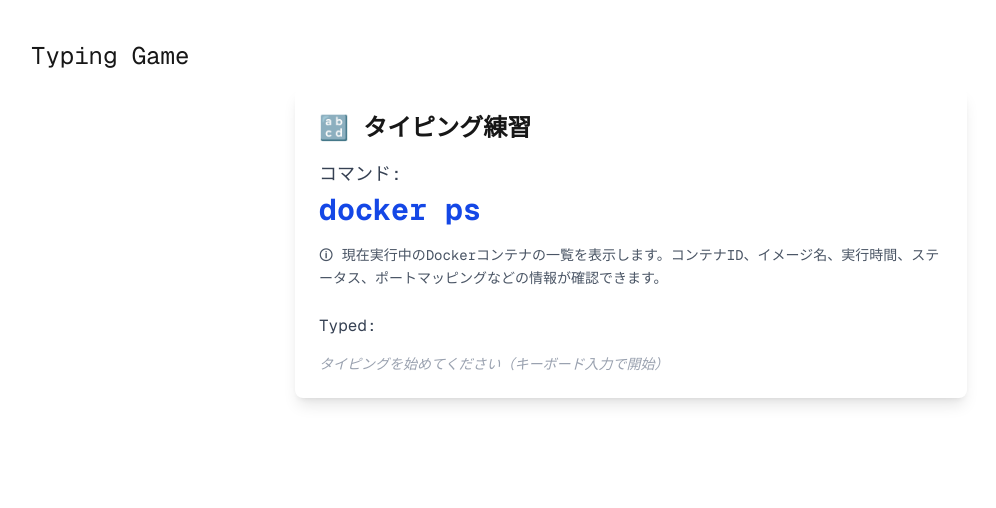
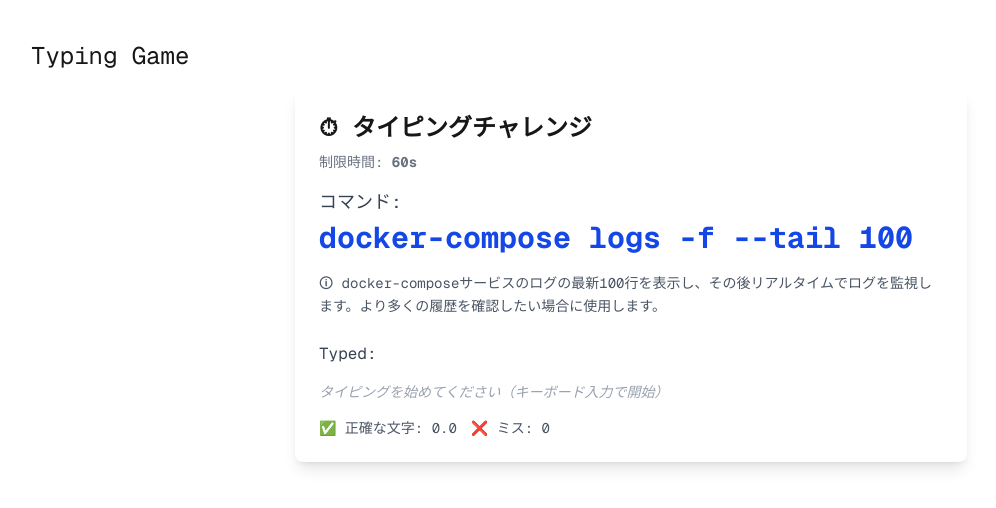
Before and after one commit to idw-coder/command-typing-practice, a Next.js app: page / in a window 1280 px wide. Shown: the top 508 px of the page, without its empty margins (9-1005 px from the left). Built offline with nearby package versions, Linux system fonts and the light colour scheme.

Commit message:
タイピングゲームの機能を追加し、スコア、ミス数、タイマーを実装しました。ゲーム開始時に単語リストをシャッフルし、ユーザーの入力に応じてスコアを更新するロジックを追加しました。

```diff
--- a/src/app/components/TypingGame.tsx
+++ b/src/app/components/TypingGame.tsx
@@ -10,7 +10,12 @@ type WordEntry = {
   description: string;
 };
 
+// ミス1回あたりの減点（0.5点）
+const MISS_PENALTY = 0.5;
+
 export default function TypingGame({ wordList }: { wordList: WordEntry[] }) {
+  // シャッフルされたリスト
+  const [shuffledList, setShuffledList] = useState<WordEntry[]>([]);
   // 現在の単語インデックス（何番目の問題か）
   const [currentWordIndex, setCurrentWordIndex] = useState(0);
   // ユーザーがタイプした文字列
@@ -20,13 +25,54 @@ export default function TypingGame({ wordList }: { wordList: WordEntry[] }) {
   // タイピング状態フラグ（初期表示でヒントを出す）
   const [isTyping, setIsTyping] = useState(false);
 
+  // ゲーム機能の状態
+  const [score, setScore] = useState(0);
+  const [mistakes, setMistakes] = useState(0);
+  const [timeLeft, setTimeLeft] = useState(60); // 秒
+  const [isGameOver, setIsGameOver] = useState(false);
+
+  // シャッフル（Fisher-Yatesアルゴリズム）
+  const shuffleList = (list: WordEntry[]): WordEntry[] => {
+    const array = [...list];
+    for (let i = array.length - 1; i > 0; i--) {
+      const j = Math.floor(Math.random() * (i + 1));
+      [array[i], array[j]] = [array[j], array[i]];
+    }
+    return array;
+  };
+
+  // 初期化：ゲーム開始時にシャッフル
+  useEffect(() => {
+    const shuffled = shuffleList(dockerCommands);
+    setShuffledList(shuffled);
+  }, []);
+
   // 現在の出題データ
-  const currentEntry = dockerCommands[currentWordIndex] as WordEntry;
-  const currentCommand = currentEntry.command;
+  const currentEntry = shuffledList[currentWordIndex];
+  const currentCommand = currentEntry?.command ?? '';
+
+  // タイマー処理：1秒ごとに残り時間を更新
+  useEffect(() => {
+    if (!isTyping || isGameOver) return;
+
+    const timer = setInterval(() => {
+      setTimeLeft((prev) => {
+        if (prev <= 1) {
+          clearInterval(timer);
+          setIsGameOver(true);
+          return 0;
+        }
+        return prev - 1;
+      });
+    }, 1000);
+
+    return () => clearInterval(timer);
+  }, [isTyping, isGameOver]);
 
   // キー入力イベントの処理
   useEffect(() => {
     const handleKeyDown = (e: KeyboardEvent) => {
+      if (isGameOver || !currentCommand) return;
       const char = e.key;
       setIsTyping(true); // 初回キー入力時に「タイピング開始済み」にする
 
@@ -35,8 +81,9 @@ export default function TypingGame({ wordList }: { wordList: WordEntry[] }) {
         const nextIndex = inputCharIndex + 1;
 
         if (nextIndex === currentCommand.length) {
-          // 単語をすべて打ち終えたら次へ
-          setCurrentWordIndex((prev) => (prev + 1) % dockerCommands.length);
+          // 単語完了：文字数分スコア加算
+          setScore((prev) => prev + currentCommand.length);
+          setCurrentWordIndex((prev) => (prev + 1) % shuffledList.length);
           setTyped('');
           setInputCharIndex(0);
           setIsTyping(false);
@@ -44,24 +91,37 @@ export default function TypingGame({ wordList }: { wordList: WordEntry[] }) {
           // 続けて次の文字へ
           setInputCharIndex(nextIndex);
         }
+      } else {
+        // ミスタイプ：ミス + 減点
+        setMistakes((prev) => prev + 1);
+        setScore((prev) => Math.max(0, prev - MISS_PENALTY));
       }
     };
 
     window.addEventListener('keydown', handleKeyDown);
     return () => window.removeEventListener('keydown', handleKeyDown);
-  }, [currentCommand, inputCharIndex]);
+  }, [currentCommand, inputCharIndex, isGameOver, shuffledList]);
 
   return (
     <div className="bg-white p-6 rounded-lg shadow-lg max-w-2xl mx-auto">
-      <h1 className="text-2xl font-bold mb-4">🔡 タイピング練習</h1>
+      <h1 className="text-2xl font-bold mb-2">⏱ タイピングチャレンジ</h1>
+      <p className="text-sm text-gray-500 mb-4">制限時間: <span className="font-bold">{timeLeft}s</span></p>
 
+      {isGameOver ? (
+        <div className="text-center">
+          <p className="text-2xl font-bold text-red-600 mb-2">⌛ Time's up!</p>
+          <p className="text-xl mb-1">スコア（文字ベース）: {score.toFixed(1)} 点</p>
+          <p className="text-md text-gray-600">ミス数: {mistakes}</p>
+        </div>
+      ) : (
+        <>
           {/* 出題コマンド */}
           <p className="text-lg mb-1 text-gray-700">コマンド:</p>
           <h2 className="text-3xl font-bold text-blue-700 mb-4">{currentCommand}</h2>
 
           {/* コマンドの説明 */}
           <p className="text-sm text-gray-600 mb-6 whitespace-pre-wrap leading-relaxed">
-        🛈 {currentEntry.description}
+            🛈 {currentEntry?.description}
           </p>
 
           {/* ユーザーがタイプ中の文字 */}
@@ -76,6 +136,13 @@ export default function TypingGame({ wordList }: { wordList: WordEntry[] }) {
               タイピングを始めてください（キーボード入力で開始）
             </div>
           )}
+
+          {/* スコア表示 */}
+          <div className="mt-4 text-sm text-gray-600">
+            ✅ 正確な文字: {score.toFixed(1)}　❌ ミス: {mistakes}
+          </div>
+        </>
+      )}
     </div>
   );
 }
```
Lines whose indentation alone changed are shown as unchanged.
